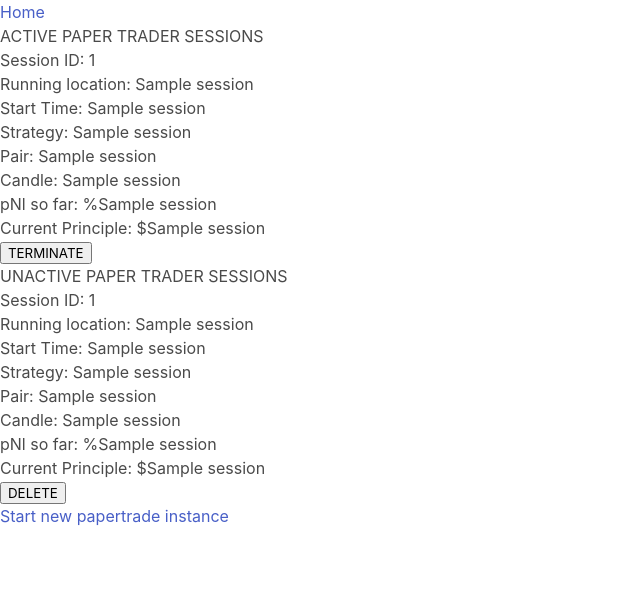
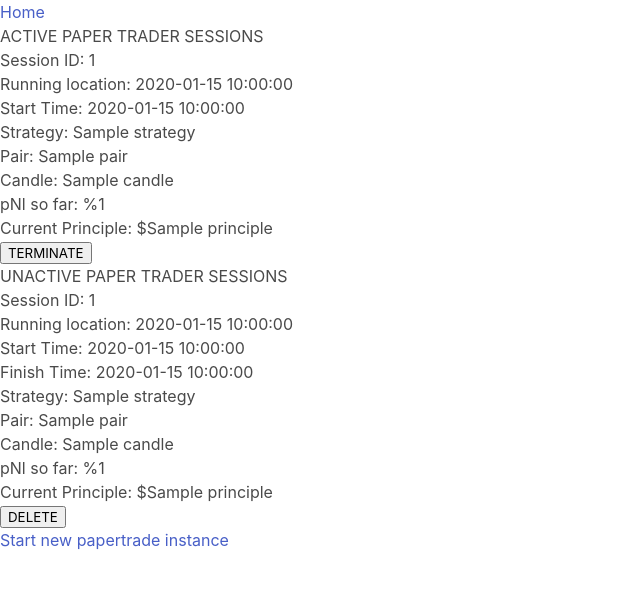
Before and after one commit to epociask/Volatrader, a Flask app: template src/Server/templates/papertrader.html in a window 1280 px wide. Shown: the top 589 px of the page, without its empty margins (0-640 px from the left). Run offline with Flask 2, Linux system fonts and the light colour scheme; the template is opened without the code that fills it: most values are stand-ins (such as "Sample title", 1, 10 or a date in 2020); parts of the project's set-up code (start-up, migrations or seed data) failed here and were passed over; some libraries are stand-ins or nearby versions.

Commit message:
fixed front end paper trader bugs

```diff
--- a/src/DataBasePY/DBwriter.py
+++ b/src/DataBasePY/DBwriter.py
@@ -53,8 +53,13 @@ class DBwriter(DBoperations):
         self.commit()
         return
 
-    def killPaperTraderSession(self, sessionId):
-        query = f"UPDATE papertrader_results set ACTIVE = False WHERE session_id = \'{sessionId}\';"
+    def killPaperTraderSession(self, sessionId=None):
+
+        if sessionId is not None:
+            query = f"UPDATE papertrader_results set ACTIVE = False WHERE session_id = \'{sessionId}\';"
+
+        else:
+            query = f'UPDATE papertrade_results set ACTIVE = False WHERE running_on = {os.environ.get("DATABASE_NAME")}'
         self.execute(query)
         self.commit()
         return
--- a/src/DataBasePY/references.sql
+++ b/src/DataBasePY/references.sql
@@ -8,8 +8,8 @@ open DECIMAL({lowHigh}), high  DECIMAL({lowHigh}), low DECIMAL({lowHigh})
 CREATE TABLE papertrader_results (
     session_id uuid PRIMARY KEY,
     running_on character varying,
-    session_start_time timestamp without time zone,
-    session_end_time timestamp without time zone,
+    session_start_time character varying,
+    session_end_time character varying,
     strategy character varying,
     pair character varying,
     candle character varying,
--- a/src/Helpers/Constants/Enums.py
+++ b/src/Helpers/Constants/Enums.py
@@ -35,6 +35,7 @@ class Strategies(Enum):
     THREELINESTRIKE = "THREELINESTRIKE_STRATEGY"
     FIFTY_MOVING_AVERAGE = "FIFTY_MOVING_AVERAGE_STRATEGY"
     MA = "MA_STRATEGY"
+    TEST = "TEST_STRAT"
 
 class Pair(Enum):
     """
--- a/src/Server/app.py
+++ b/src/Server/app.py
@@ -103,17 +103,20 @@ def papertradeRoute():
     sessions = DBReader().getPaperTradeSessions()
     active = []
     unactive = []
-    for index, session in enumerate(sessions):
-        print(session)
-        session[2] = str(f"{session[2]}-{session[3]}-{session[4]} {session[5]}:{session[6]}:{session[7]}")
-        print("-------------------------------->", session[12])
-        print(type(session[12]))
-        if session[12] == 'True':
+    for session in sessions:
+        if session['active'] == 'True':
             active.append(session)
 
         else:
             unactive.append(session)
+
+
     return render_template('papertrader.html', active_sessions=active, unactive_sessions=unactive)
 
 if __name__ == '__main__':
-    app.run(debug=True)
+
+    try:
+        app.run(debug=True)
+
+    except KeyboardInterrupt:
+        DBwriter().killPaperTraderSession()
--- a/src/Server/templates/papertrader.html
+++ b/src/Server/templates/papertrader.html
@@ -14,9 +14,9 @@
 
 
     {% for session in active_sessions %}
-       <p>Session ID: {{session[0]}}<br>Running location: {{session[1]}}<br> Start Time: {{session[2]}}  <br>Strategy: {{session[11]}}<br> Pair: {{session[12]}} <br>Candle: {{session[13]}}<br> pNl so far: %{{session[20]}}<br> Current Principle: ${{session[21]}}</p>
+       <p>Session ID: {{session['session_id']}}<br>Running location: {{session['running_on']}}<br> Start Time: {{session['session_start_time']}} <br>Strategy: {{session['strategy']}}<br> Pair: {{session['pair']}} <br>Candle: {{session['candle']}}<br> pNl so far: %{{session['total_pnl']}}<br> Current Principle: ${{session['principle']}}</p>
        <form method="post" action="/end">
-       <input type="submit" value="TERMINATE" name={{session[0]}}>
+       <input type="submit" value="TERMINATE" name={{session['session_id']}}>
        </form>
 
     {% endfor %}
@@ -25,9 +25,9 @@
 <h1> UNACTIVE PAPER TRADER SESSIONS </h1>
 
      {% for session in unactive_sessions %}
-       <p>Session ID: {{session[0]}}<br>Running location: {{session[1]}}<br> Start Time: {{session[2]}}  <br>Strategy: {{session[16]}}<br> Pair: {{session[17]}} <br>Candle: {{session[18]}}<br> pNl so far: %{{session[20]}}<br> Current Principle: ${{session[21]}}</p>
+       <p>Session ID: {{session['session_id']}}<br>Running location: {{session['running_on']}}<br> Start Time: {{session['session_start_time']}}  <br>Finish Time: {{session['session_end_time']}} <br>Strategy: {{session['strategy']}}<br> Pair: {{session['pair']}} <br>Candle: {{session['candle']}}<br> pNl so far: %{{session['total_pnl']}}<br> Current Principle: ${{session['principle']}}</p>
         <form method="post" action="/end">
-       <input type="submit" value="DELETE" name={{session[0]}}>
+       <input type="submit" value="DELETE" name={{session['session_id']}}>
        </form>
     {% endfor %}
 
--- a/src/Strategies/strategies.py
+++ b/src/Strategies/strategies.py
@@ -3,7 +3,7 @@ from SlackNotifier.PriceNotifications import getUpperNormalDistrubtion
 from Trader.Indicators import IndicatorFunctions
 from Helpers.TimeHelpers import convertNumericTimeToString
 
-strats = ['THREELINESTRIKE_STRATEGY', 'FIFTY_MOVING_AVERAGE_STRATEGY']
+strats = ['THREELINESTRIKE_STRATEGY', 'FIFTY_MOVING_AVERAGE_STRATEGY', 'TEST_BUY_STRAT']
 BUY, SELL = True, True
 HOLD = False
 def getStrat(name: str):
--- a/src/test.py
+++ b/src/test.py
@@ -0,0 +1 @@
+from DataBasePY.DBReader import DBReader
```
Also changed, not shown: src/DataBasePY/DBReader.py (+12 -5 lines).
